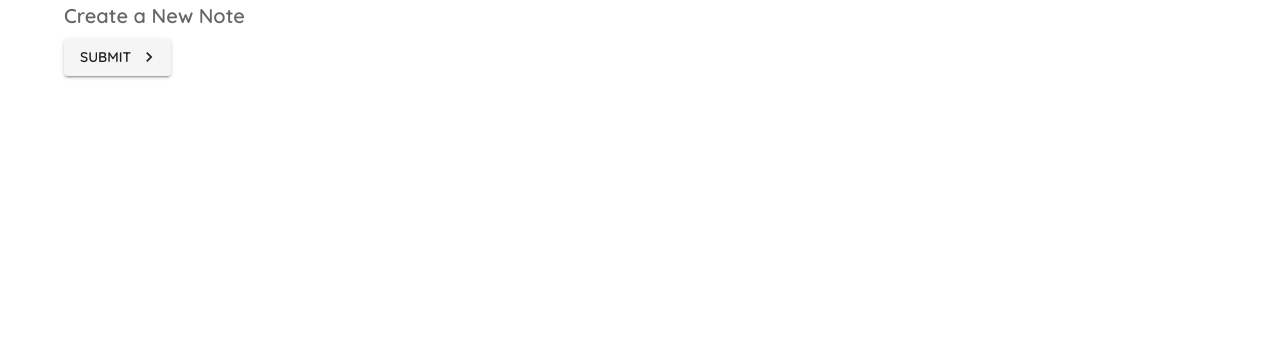
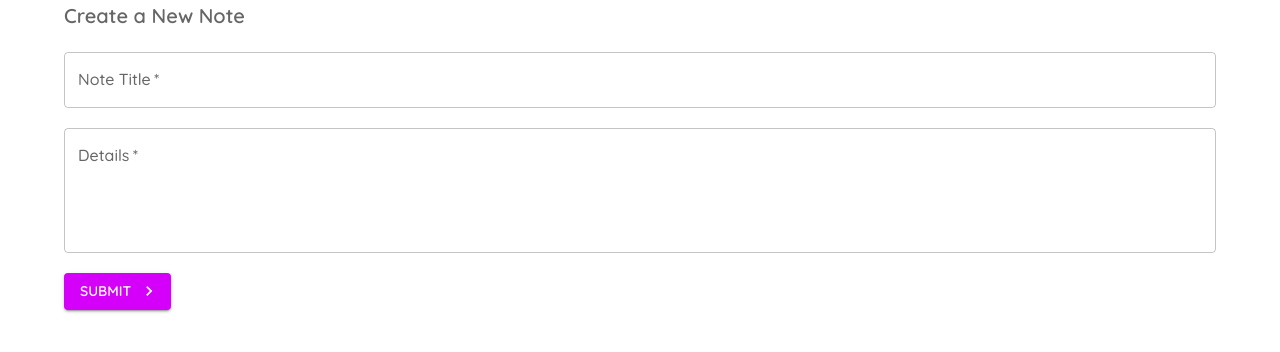
Before and after one commit to GrzegorzPacewicz/notes-mui, a React (Vite) app: page /#/ in a window 1280 px wide. Shown: the top 352 px of the page. Built offline with nearby package versions, Linux system fonts and the light colour scheme.

Commit message:
TextField added to Notes.jsx. styled.jsx added

```diff
--- a/src/App.jsx
+++ b/src/App.jsx
@@ -1,7 +1,6 @@
 import { HashRouter, Route, Routes } from "react-router-dom";
 import Notes from "./pages/Notes.jsx";
 import Create from "./pages/Create.jsx";
-import {createTheme, ThemeProvider } from "@mui/material/styles";
 
 function App() {
 
--- a/src/pages/Notes.jsx
+++ b/src/pages/Notes.jsx
@@ -1,7 +1,33 @@
-import { Button, Container, styled, Typography } from "@mui/material";
+import { Button, Container, Typography } from "@mui/material";
 import KeyboardArrowRightIcon from '@mui/icons-material/KeyboardArrowRight';
+import { StyledTextField } from "./styled";
+import { useState } from "react";
 
 const Notes = () => {
+
+    const [title, setTitle] = useState('');
+    const [details, setDetails] = useState('');
+    const [titleError, setTitleError] = useState(false);
+    const [detailsError, setDetailsError] = useState(false);
+
+    const handleSubmit = (event) => {
+        event.preventDefault()
+        setTitleError(false)
+        setDetailsError(false)
+
+        if (title == '') {
+            setTitleError(true)
+        }
+
+        if (details == '') {
+            setDetailsError(true)
+        }
+
+        if (title && details) {
+            console.log(title, details)
+        }
+    }
+
     return (
         <Container>
             <Typography
@@ -13,15 +39,40 @@ const Notes = () => {
                 Create a New Note
             </Typography>
 
+            <form noValidate autoComplete="off" onSubmit={handleSubmit}>
+                <StyledTextField
+                    onChange={(event) => setTitle(event.target.value)}
+                    variant="outlined"
+                    label="Note Title"
+                    color="secondary"
+                    fullWidth
+                    required
+                    error={titleError}
+                >
+                </StyledTextField>
+                <StyledTextField
+                    onChange={(event) => setDetails(event.target.value)}
+                    variant="outlined"
+                    label="Details"
+                    color="secondary"
+                    multiline
+                    rows={4}
+                    fullWidth
+                    required
+                    error={detailsError}
+                >
+                </StyledTextField>
                 <Button
-                onClick={() => console.log('Clicked!')}
                     type="submit"
-                color="primary"
+                    color="secondary"
                     variant="contained"
-                endIcon={<KeyboardArrowRightIcon />}
+                    endIcon={<KeyboardArrowRightIcon/>}
                 >
                     Submit
                 </Button>
+            </form>
+
+
         </Container>
     );
 };
--- /dev/null
+++ b/src/pages/styled.jsx
@@ -0,0 +1,7 @@
+import { styled, TextField } from "@mui/material";
+
+export const StyledTextField = styled(TextField)({
+    marginTop: 20,
+    marginBottom: 20,
+    display: 'block'
+});
```
Lines whose indentation alone changed are shown as unchanged.
